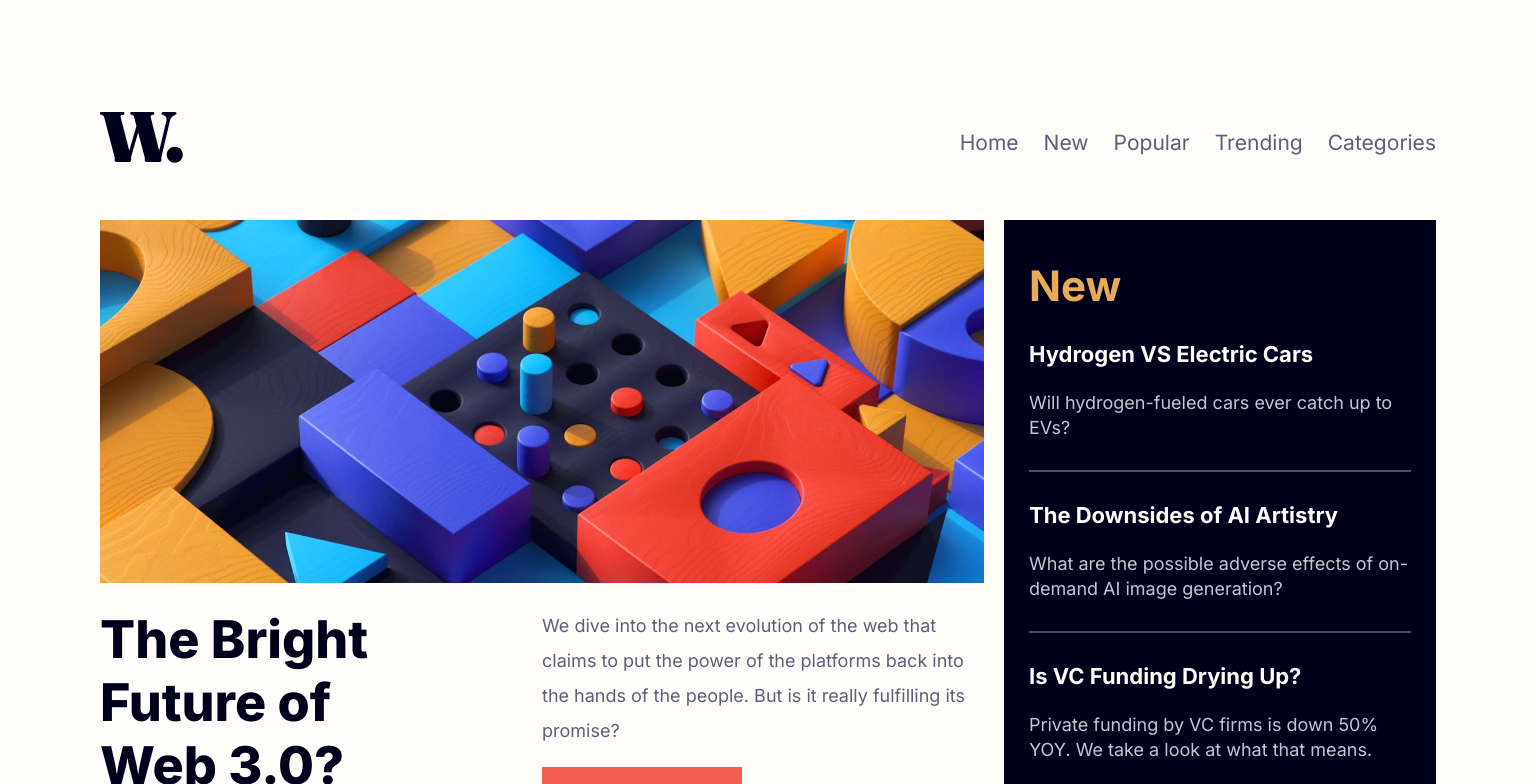
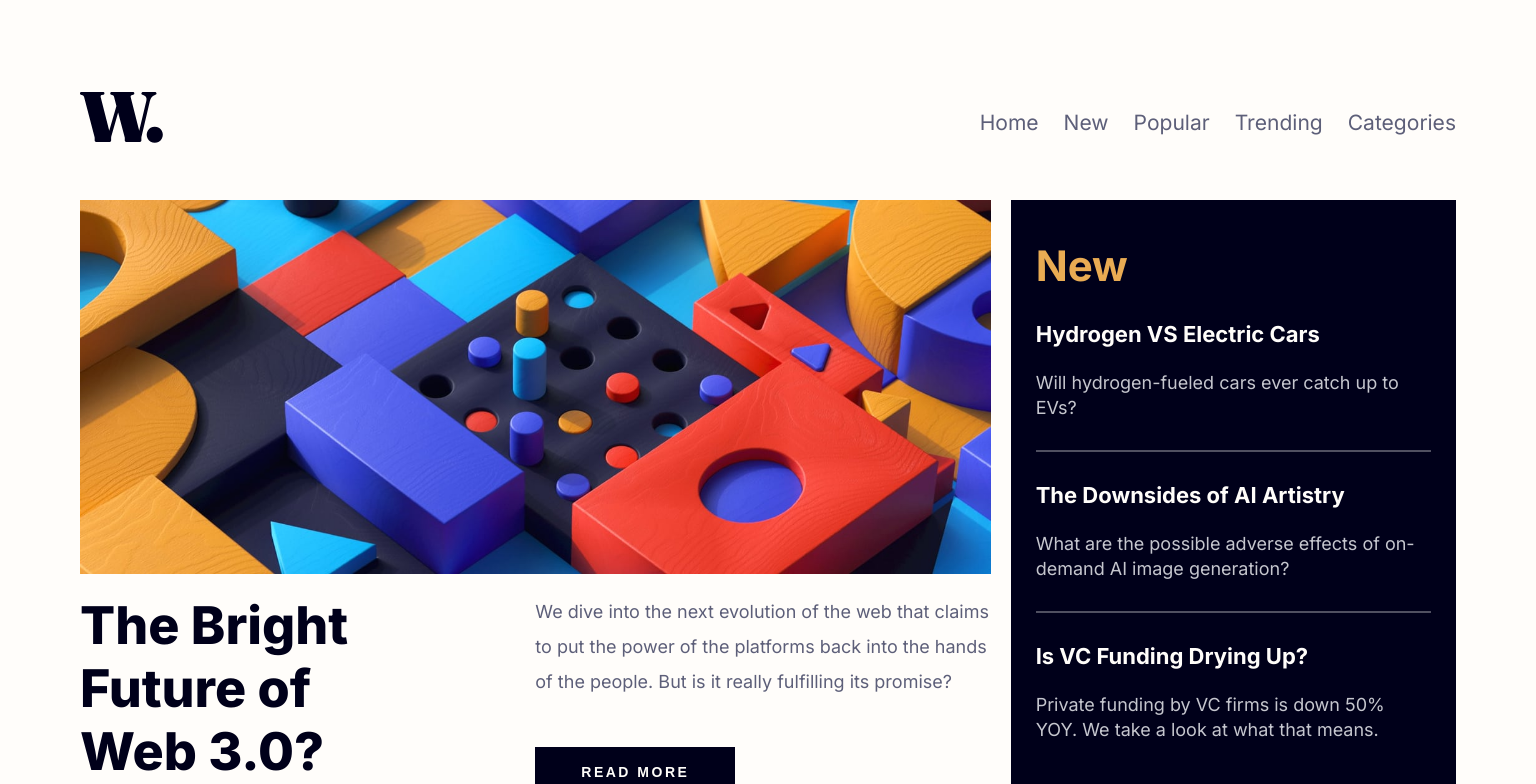
Before and after one commit to beatrizg-m/news-homepage-main, a plain HTML site: page index.html in a window 1536 px wide. In both pictures the pointer is over the button "READ MORE". Shown: the top 784 px of the page. Drawn offline with Linux system fonts and the light colour scheme.

Commit message:
Configuring the hover

```diff
--- a/style.css
+++ b/style.css
@@ -187,7 +187,7 @@ button {
         'initial-content initial-content new'
         'initial-content initial-content new'
         'content-1 content-2 content-3';
-        padding: 100px;
+        padding: 80px;
         gap: 20px;
 
     }
@@ -227,13 +227,15 @@ button {
     .initial-content button {
         width: 200px;
         height: 50px;
-        background-color: hsl(5, 85%, 63%);
-        border-style: none;
-        color: hsl(36, 100%, 99%);
         font-size: 14px;
-        font-weight: 700;
         letter-spacing: 2.5px;
         margin-bottom: 0px;
+    }
+
+    .initial-content button:hover{
+        cursor: pointer;
+        background-color: hsl(240, 100%, 5%);
+        transition: 0.4s;
     }
 
     .header .logo {
@@ -263,6 +265,12 @@ button {
         height: auto;
         color: hsl(236, 13%, 42%);
         font-size: 18px;
+    }
+
+    .menu h3:hover {
+        cursor: pointer;
+        color: hsl(35, 77%, 62%);
+        transition: 0.4s;
     }
 
     .initial-content .image-mobile {
@@ -328,6 +336,12 @@ button {
         margin-top: 30px;
     }
 
+    .new h3:hover {
+        color: hsl(35, 77%, 62%);
+        cursor: pointer;
+        transition: 0.4s;
+    }
+
     .new p {
         font-size: 18px;
         margin-bottom: 20px;
@@ -349,6 +363,12 @@ button {
         font-size: 20px;
     }
 
+    .content h3:hover {
+        color: hsl(5, 85%, 63%);
+        cursor: pointer;
+        transition: 0.4s;
+    }
+
     .content p {
         width: 250px;
         font-size: 18px;
```
